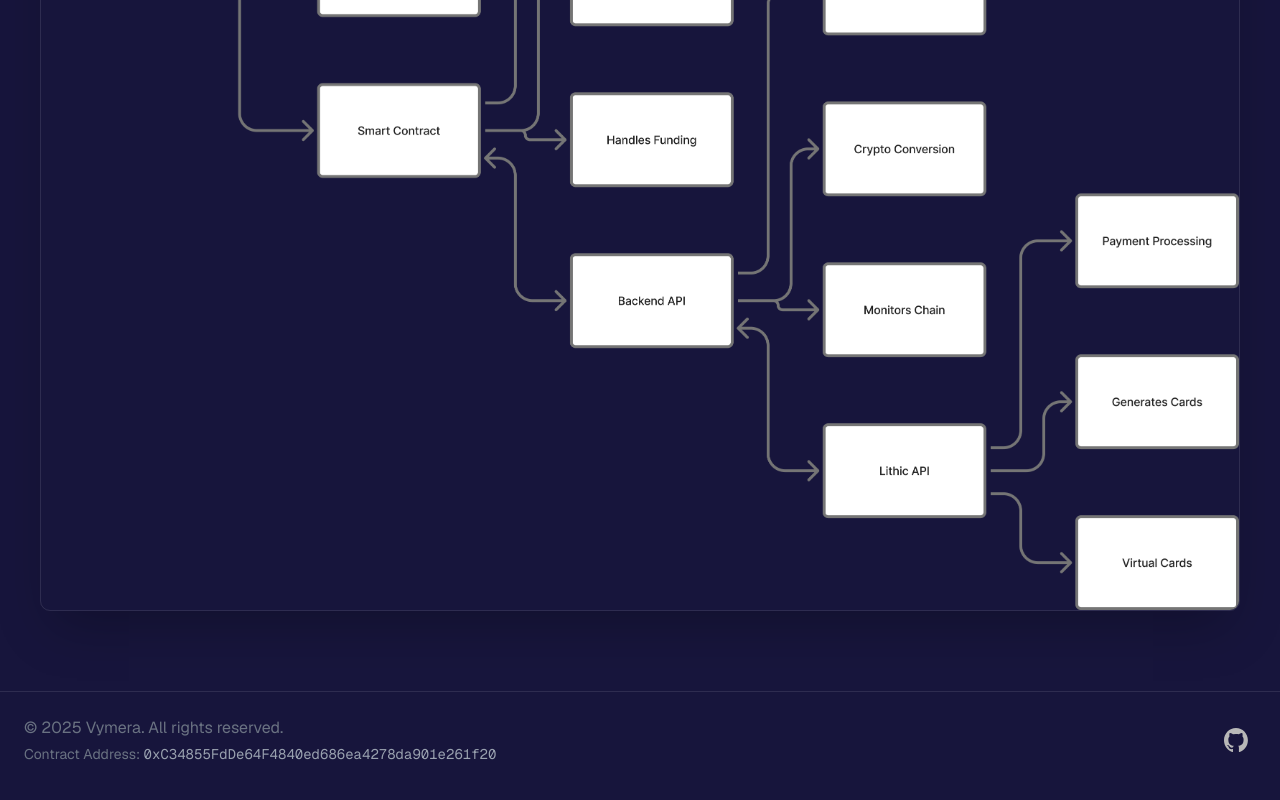
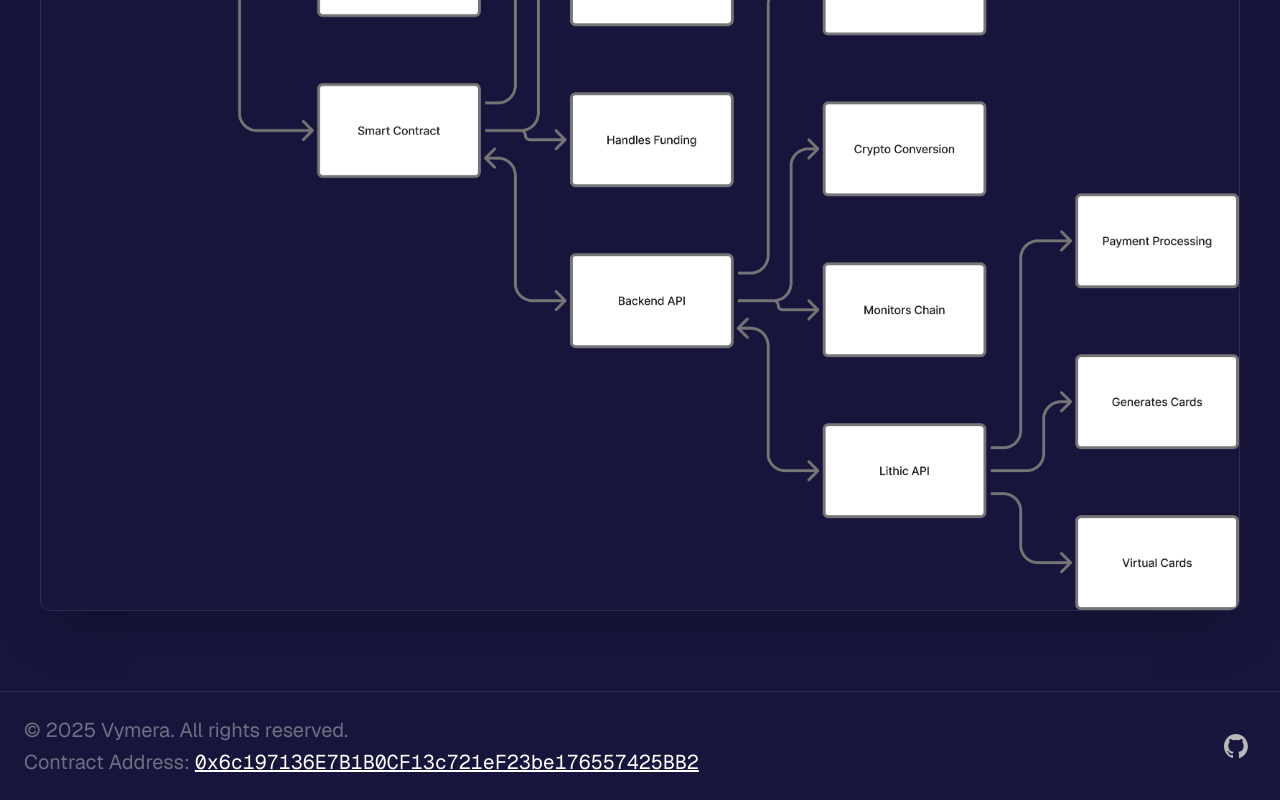
Before and after one commit to ankiitagrwal/bymera, a Next.js app in the folder landing-page/: page / in a window 1280 px wide. Shown: the part 2538-3338 px from the top of the page. Built offline with nearby package versions, Linux system fonts and the light colour scheme.

Commit message:
Chore: Update sepolia address constants

```diff
--- a/landing-page/src/components/Footer.tsx
+++ b/landing-page/src/components/Footer.tsx
@@ -1,20 +1,20 @@
 import Image from 'next/image'
 import Link from 'next/link'
-import { MAIN_CONTRACT_ADDRESS, BASE_CHAIN_BASE_URL } from '@/constants'
+import { MAIN_CONTRACT_ADDRESS, BASE_CHAIN_SEPOLIA_BASE_URL } from '@/constants'
 
 export const Footer = () => {
   return (
     <footer className="w-full container mx-auto border-t border-white/10 p-6">
       <div className="flex flex-col md:flex-row justify-between items-center text-center">
-        <div className="text-gray-500 mb-4 md:mb-0 md:text-left">
+        <div className="text-gray-500 mb-4 md:mb-0 md:text-left text-xl">
           <p>&copy; {new Date().getFullYear()} Vymera. All rights reserved.</p>
-          <p className="text-sm mt-1">
+          <p className="text-xl mt-1">
             Contract Address:{' '}
             <Link
-              href={`${BASE_CHAIN_BASE_URL}/${MAIN_CONTRACT_ADDRESS}`}
+              href={`${BASE_CHAIN_SEPOLIA_BASE_URL}/${MAIN_CONTRACT_ADDRESS}`}
               target="_blank"
               rel="noopener noreferrer"
-              className="font-mono text-gray-400 hover:text-white hover:underline transition-colors"
+              className="font-mono text-white underline hover:no-underline  transition-colors"
             >
               {MAIN_CONTRACT_ADDRESS}
             </Link>
--- a/landing-page/src/constants/index.ts
+++ b/landing-page/src/constants/index.ts
@@ -1,2 +1,2 @@
-export const MAIN_CONTRACT_ADDRESS = '0xC34855FdDe64F4840ed686ea4278da901e261f20'
-export const BASE_CHAIN_BASE_URL = 'https://basescan.org/address'
+export const MAIN_CONTRACT_ADDRESS = '0x6c197136E7B1B0CF13c721eF23be176557425BB2'
+export const BASE_CHAIN_SEPOLIA_BASE_URL = 'https://sepolia.basescan.org/address'
```
